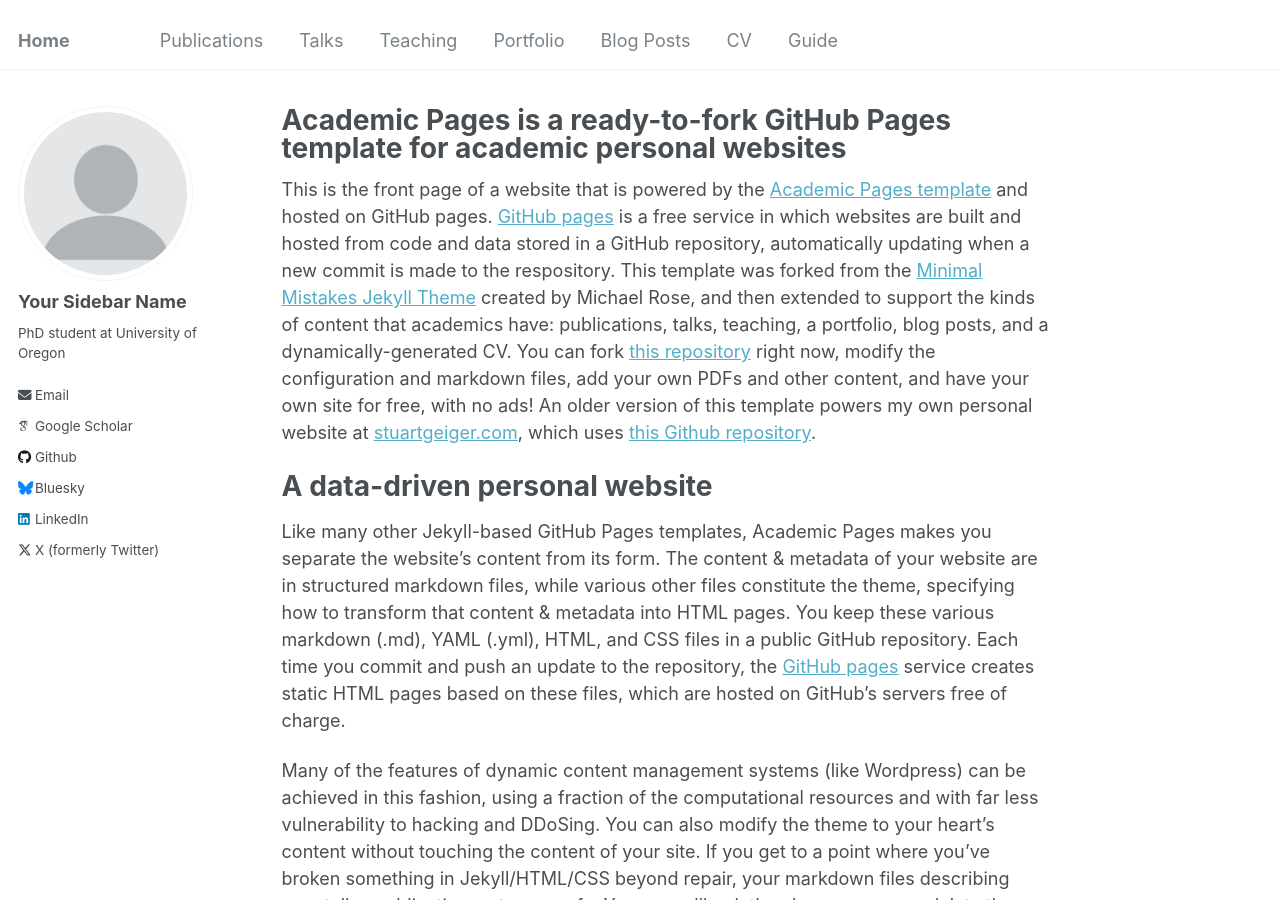
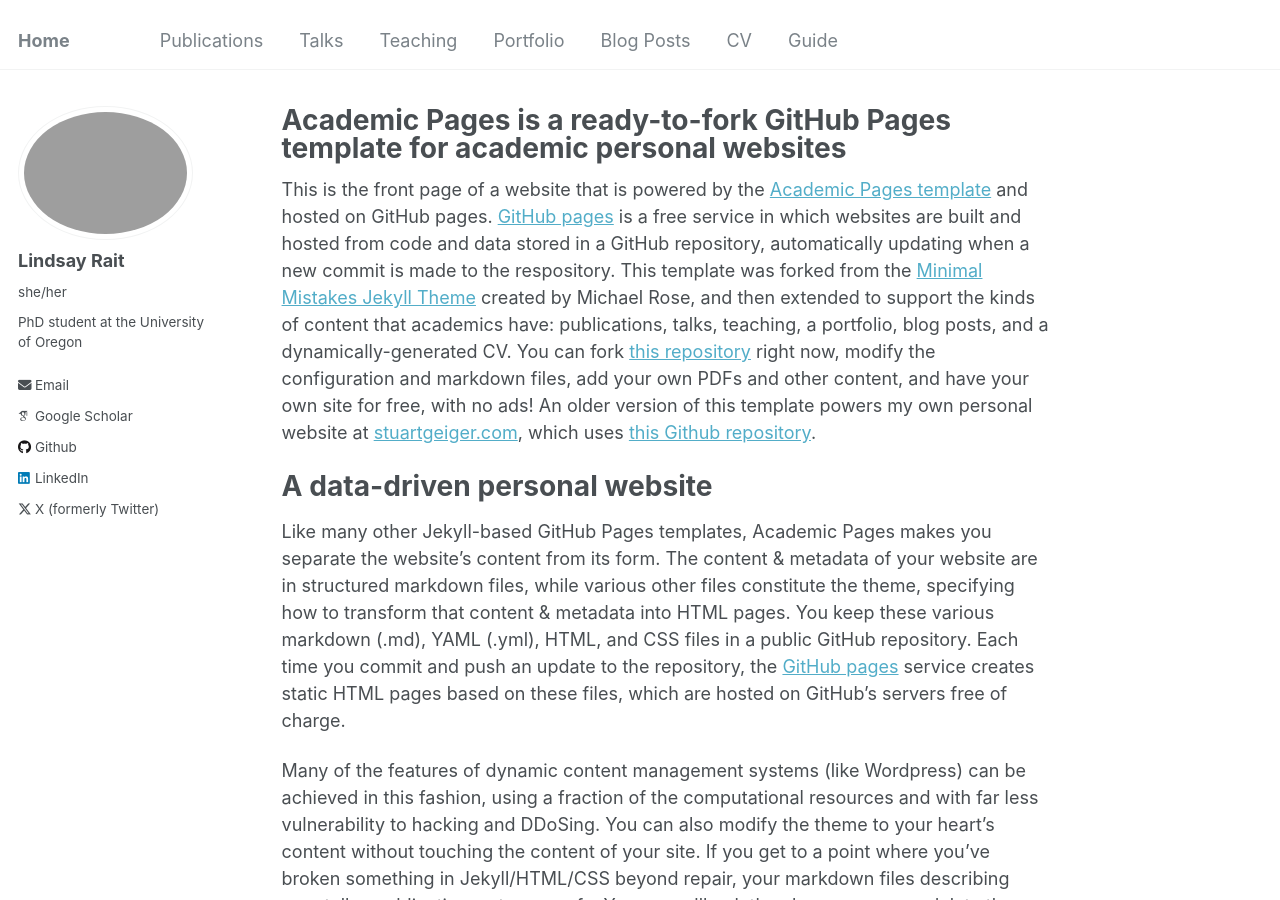
Before and after one commit to lindsay-rait/lindsay-rait.github.io, a Jekyll site: the page built from _pages/about.md, in a window 1280 px wide and 900 px high. Built offline with Jekyll 4.4.1, drawn with Linux system fonts in a browser that asks for light colours; some web fonts are replaced.

Commit message:
Update _config.yml

```diff
--- a/_config.yml
+++ b/_config.yml
@@ -21,10 +21,10 @@ repository               : "lindsay-rait/lindsay-rait.github.io"
 #               Additional customization can be done by editing /_includes/author-profile.html
 author:
   # Biographic information
-  avatar           : "profile.png"
-  name             : "Your Sidebar Name"
-  pronouns         : # example: "she/her"
-  bio              : "PhD student at University of Oregon"
+  avatar           : "picture.jpg"
+  name             : "Lindsay Rait"
+  pronouns         : "she/her"
+  bio              : "PhD student at the University of Oregon"
   #location         : "Eugene, OR"
   employer         :
   uri              : # URL
@@ -48,7 +48,7 @@ author:
   stackoverflow    : # User number or user number and name (i.e., use "1" or "1/jeff-atwood")
 
   # Social media
-  bluesky          : "bsky.app" # Replace this with you Bluesky username
+  bluesky          : #"bsky.app" # Replace this with you Bluesky username
   facebook         : # Username
   flickr           : # Username
   foursquare       : # Username
```
